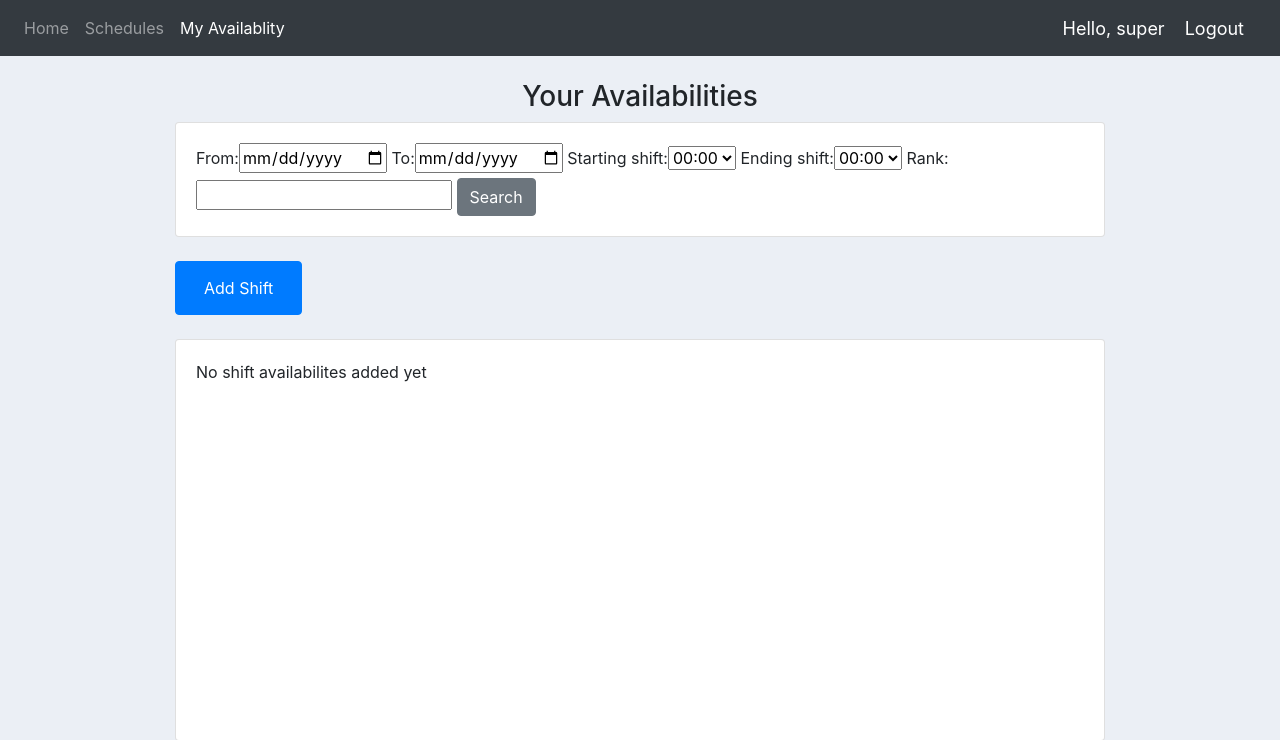
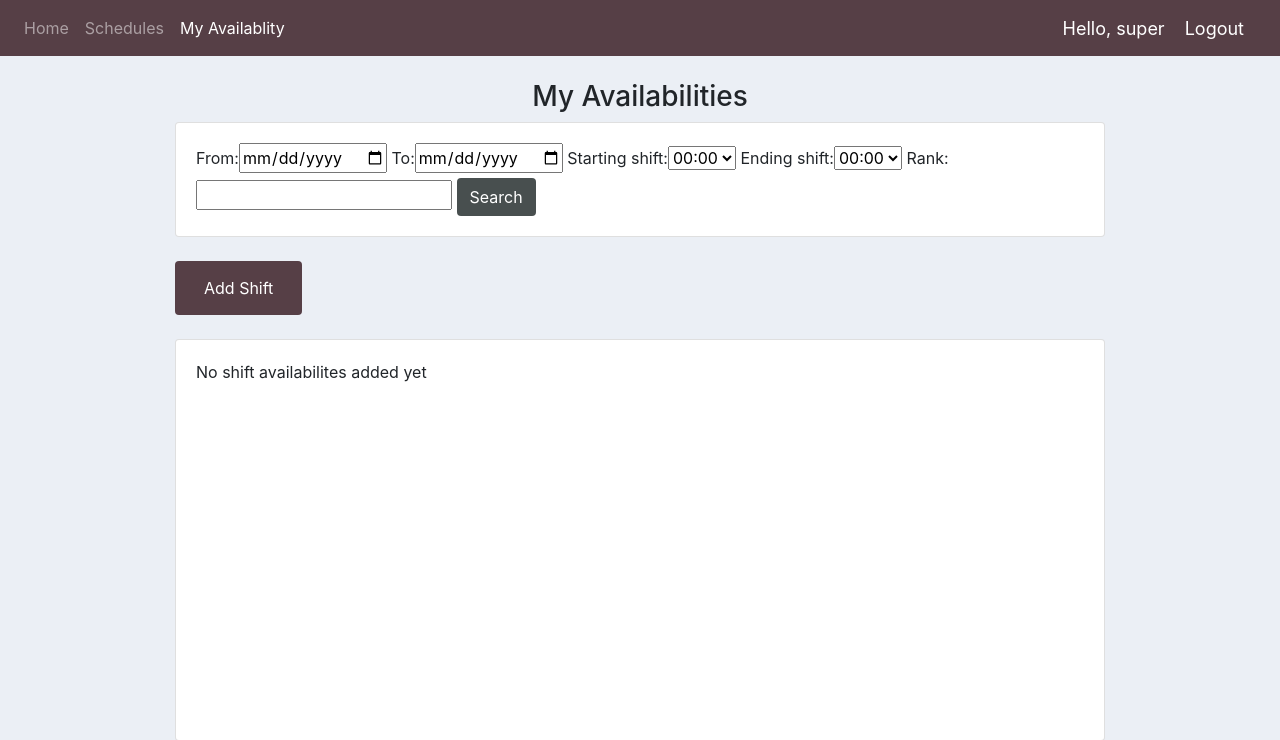
Before and after one commit to Morenokoko/scheduler_django, a Django app: page /account/myavailability/ in a window 1280 px wide. Shown: the top 740 px of the page. Run offline with Django 3.2, Linux system fonts and the light colour scheme; a user stored in the database is signed in; data comes from the database, SQL or seed files in the repository; both versions use the stored data as it was after the commit; some libraries are stand-ins or nearby versions.

Commit message:
CSS changes

```diff
--- a/account/templates/account/myavailability.html
+++ b/account/templates/account/myavailability.html
@@ -3,7 +3,7 @@
 {% block content %}
 
 <br>
-<h3> Your Availabilities</h3>
+<h3> My Availabilities</h3>
 <div class="row justify-content-center">
     <div class="col-lg-9">
         <div class="col-lg-12" style="margin: 0; padding: 0;">
@@ -11,12 +11,12 @@
                 <form method="get">
                     {{myFilter.form}}
 
-                    <button class="btn btn-secondary" type="submit">Search</button>
+                    <button class="btn" style='background: #484f4f; color: white;' type="submit">Search</button>
                 </form>
             </div>
         </div><br>
         <div class="col-lg-9 align-self-center" style="margin: 0; padding: 0;">
-            <button class="btn btn-primary" style='margin: auto;'>
+            <button class="btn" style='margin: auto; background: #563f46;'>
                 <a class="nav-link" style="color: white" href="{% url 'shiftavailability'%}">Add Shift</a>
             </button>
         </div>
@@ -47,8 +47,8 @@
                                     <tr>
                                         <td>{{i.shift}}</td>
                                         <td>{{i.rank}}</td>
-                                        <td><a class="btn btn-sm btn-info" href="{% url 'update_availability' i.id %}">Update</a></li></td>
-                                        <td><a class="btn btn-sm btn-danger" href="{% url 'delete_availability' i.id %}">Delete</a></td>
+                                        <td><a class="btn btn-sm" style='background: #588c7e; color: white;' href="{% url 'update_availability' i.id %}">Update</a></li></td>
+                                        <td><a class="btn btn-sm" style='background: #d96459; color: white;' href="{% url 'delete_availability' i.id %}">Delete</a></td>
                                     </tr>
                                     {% endif %}
                                 {% endfor %}
--- a/account/templates/account/navbar.html
+++ b/account/templates/account/navbar.html
@@ -8,9 +8,16 @@
     color: #fff;
     margin-right: 20px;
   }
+
+  .logout:hover{
+    color: gray;
+  }
+  .navbar{
+    background: #563f46 ;
+  }
 </style>
 
-<nav class="navbar navbar-expand-lg navbar-dark bg-dark">
+<nav class="navbar navbar-expand-lg navbar-dark">
 
    <button class="navbar-toggler" type="button" data-toggle="collapse" data-target="#navbarNav" aria-controls="navbarNav" aria-expanded="false" aria-label="Toggle navigation">
      <span class="navbar-toggler-icon"></span>
@@ -30,6 +37,6 @@
    </div>
 
    <span class="hello-msg">Hello, {{request.user}}</span>
-   <span ><a  class="hello-msg" href="{% url 'logout' %}">Logout</a></span>
+   <span ><a class="hello-msg logout" href="{% url 'logout' %}">Logout</a></span>
 
  </nav>
--- a/account/templates/account/viewSchedule.html
+++ b/account/templates/account/viewSchedule.html
@@ -10,7 +10,7 @@
             <form method="get">
                 {{myFilter.form}}
 
-                <button class="btn btn-secondary" type="submit">Search</button>
+                <button class="btn" style='background: #484f4f; color: white;' type="submit">Search</button>
             </form>
         </div>
     </div>
```
Also changed, not shown: account/templates/account/login.html (+6 -6 lines), account/templates/account/register.html (+5 -5 lines), db.sqlite3.
